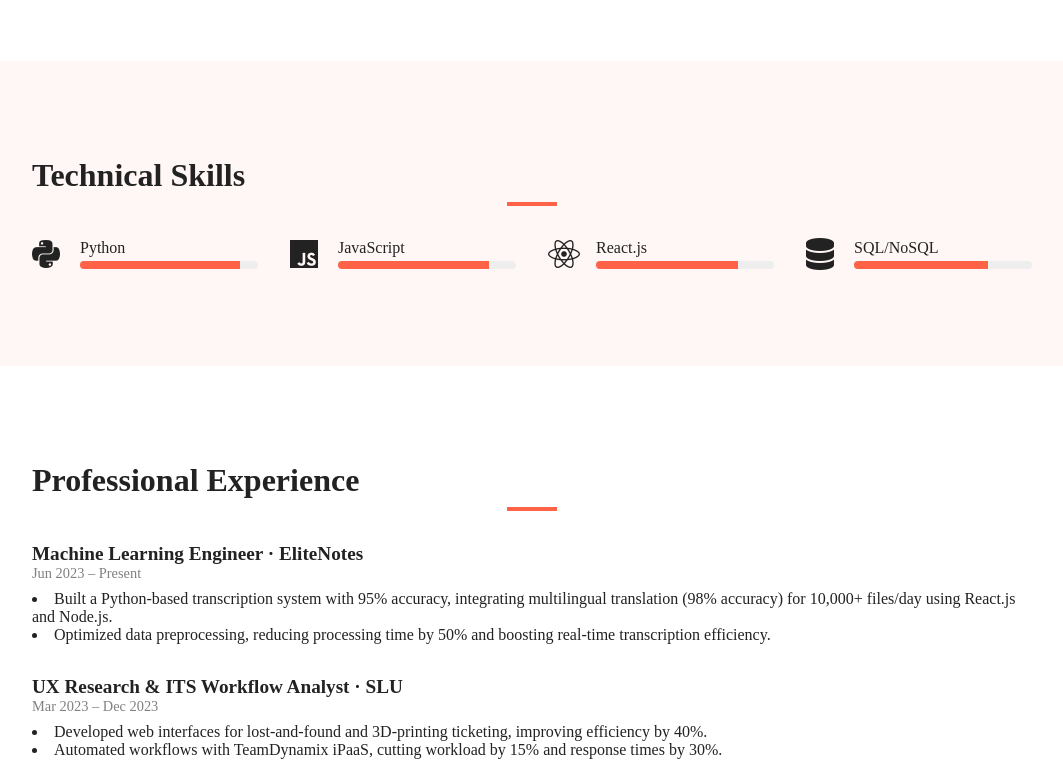
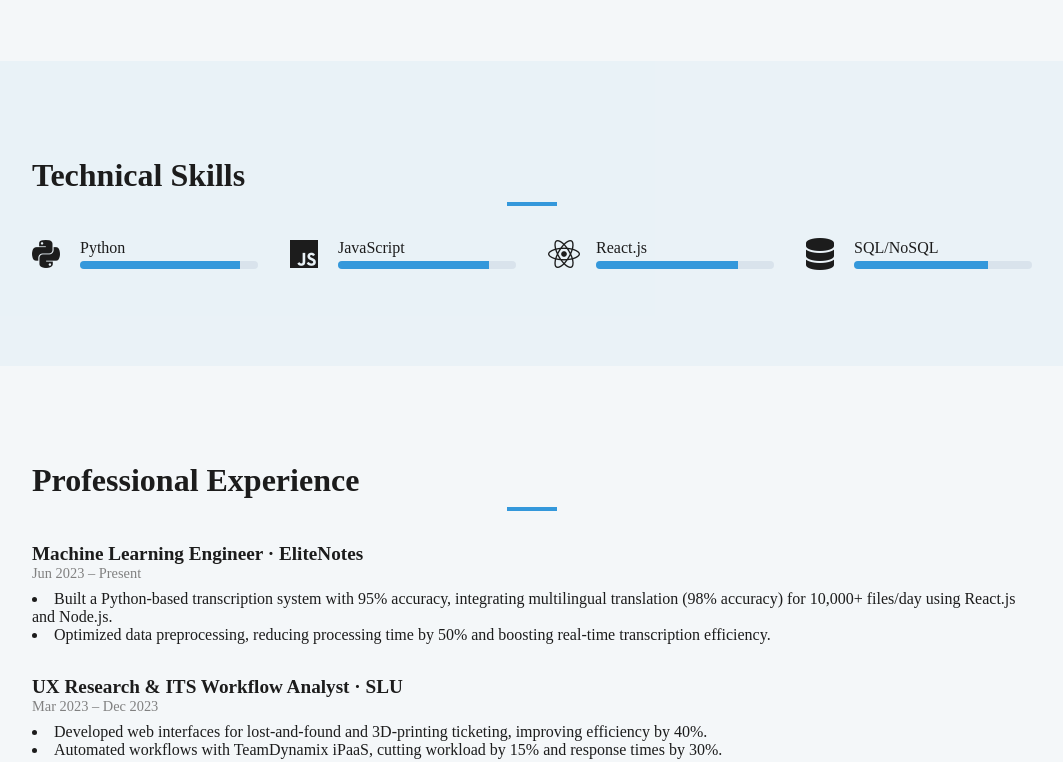
Before and after one commit to Shakkeri143/in-class, a plain HTML site: page index.html in a window 1280 px wide. Shown: the part 1513-2275 px from the top of the page, without its empty margins (108-1171 px from the left). Drawn offline with nearby package versions, Linux system fonts and the light colour scheme; a small style sheet from the web is missing.

Commit message:
Update styles.css

```diff
--- a/styles.css
+++ b/styles.css
@@ -1,10 +1,10 @@
 /* ========== BASE & VARIABLES ========== */
 :root {
-    --bg-light: #ffffff;
-    --bg-dark: #121212;
-    --fg-light: #222222;
-    --fg-dark: #e0e0e0;
-    --primary: #ff6347;
+  --bg-light: #f4f7f9;
+  --bg-dark: #1a1a2e;
+  --fg-light: #1c1c1c;
+  --fg-dark: #eaeaea;
+  --primary: #3498db;
   --transition: 0.3s ease;
 }
 body[data-theme="light"] {
@@ -31,7 +31,7 @@
   padding: 4rem 0;
 }
 .section.alt {
-    background: rgba(255, 99, 71, 0.05);
+  background: rgba(52, 152, 219, 0.05);
 }
 
 /* ========== NAVBAR ========== */
@@ -152,7 +152,7 @@
 .bar {
   width: 100%;
   height: 0.5rem;
-    background: #eee;
+  background: #d9e3ec;
   border-radius: 4px;
   overflow: hidden;
   margin-top: 0.25rem;
```
Lines whose indentation alone changed are shown as unchanged.
